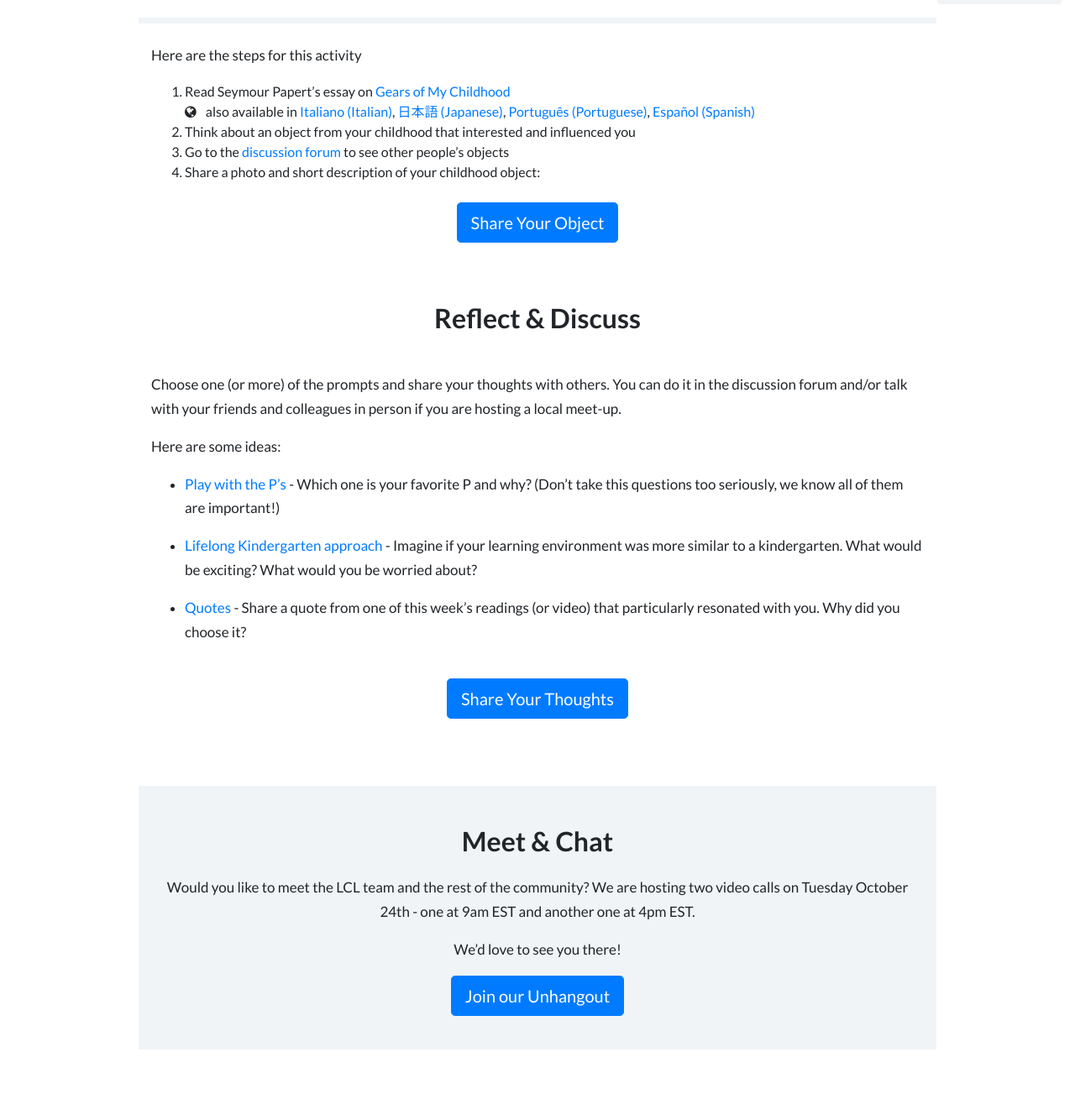
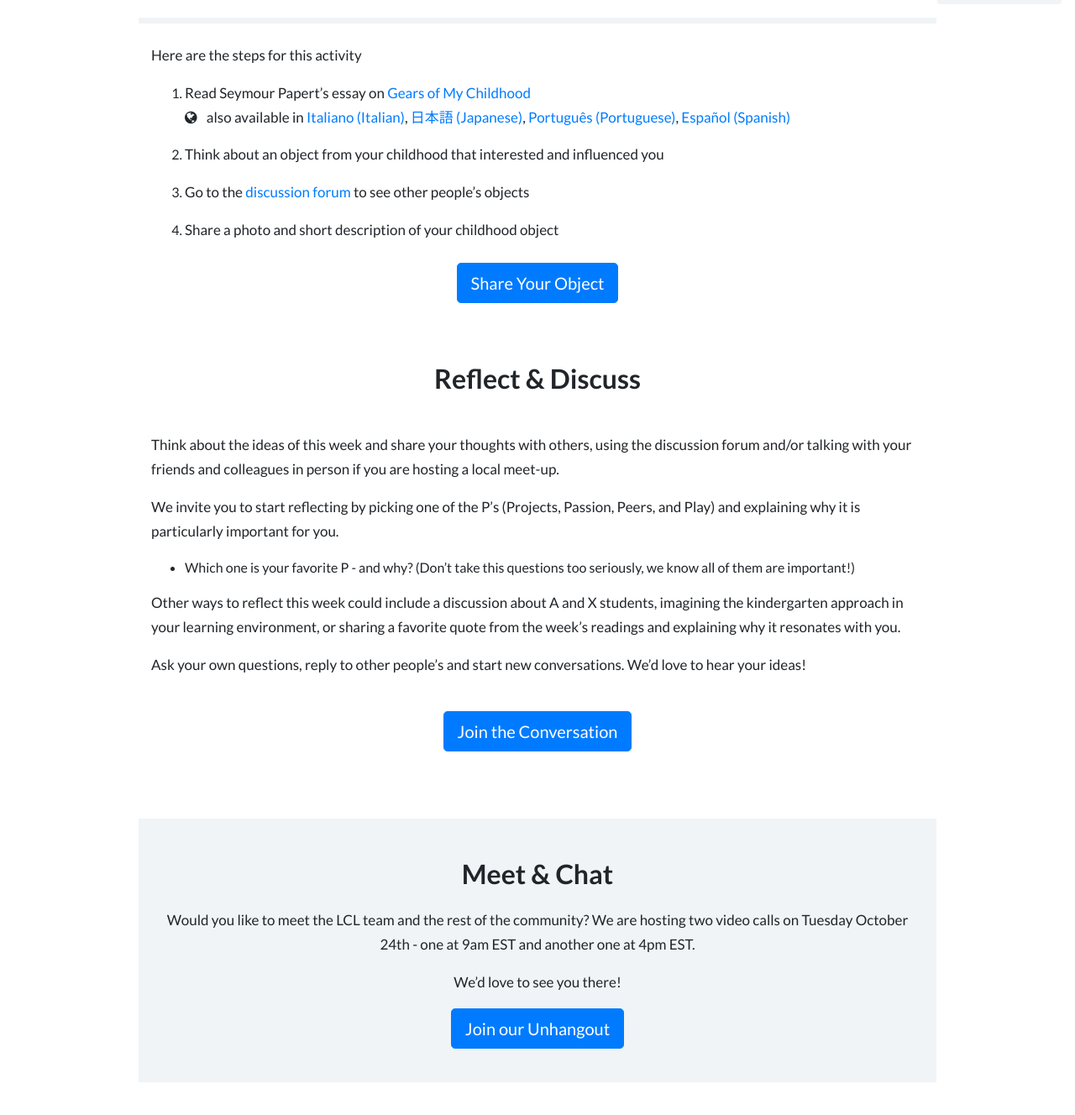
Before and after one commit to mitmedialab/lcl, a Jekyll site: the page built from _modules/week1.md, in a window 1280 px wide and 1400 px high, scrolled down 1529 px, cut to the strip 65-1393 px from the top of the window. Shown: the whole strip at 84% size. Built offline with Jekyll 4.4.1, drawn with Linux system fonts in a browser that asks for light colours; nearby versions of some CDN libraries.

Commit message:
updated text week1

```diff
--- a/_modules/week1.md
+++ b/_modules/week1.md
@@ -35,7 +35,7 @@ watch-read:
   add-readings:
 
 make-share:
-  forum-link: http://lcl-discuss.media.mit.edu
+  forum-link: http://lcl-discuss.media.mit.edu/t/week-1-activity-childhood-objects/22
   forum-button-text: Share Your Object
 
   activity-title: Childhood Object
@@ -45,11 +45,15 @@ make-share:
 
   activity-desc: |
     Here are the steps for this activity
+
     1. Read Seymour Papert’s essay on [Gears of My Childhood](./activity/week1/gears.pdf)
     <br/><i class="fa fa-globe mr-2" aria-hidden="true"></i> also available in [Italiano (Italian)](./activity/week1/gears.it.pdf), [日本語 (Japanese)](./activity/week1/gears.ja.pdf), [Português (Portuguese)](./activity/week1/gears.pt.pdf), [Español (Spanish)](./activity/week1/gears.es.pdf)
+
     2. Think about an object from your childhood that interested and influenced you
+
     3. Go to the [discussion forum](http://lcl-discuss.media.mit.edu) to see other people's objects
-    4. Share a photo and short description of your childhood object:
+
+    4. Share a photo and short description of your childhood object
 
 
   video:
@@ -62,25 +66,25 @@ make-share:
     show-subtitle-hint: true
 
 reflect:
-    forum-link: http://lcl-discuss.media.mit.edu
-    forum-button-text: Share Your Thoughts
+    forum-link: http://lcl-discuss.media.mit.edu/t/week-1-reflection-your-favorite-p/56
+    forum-button-text: Join the Conversation
     title:
     discussion-prompt: |
 
-      Choose one (or more) of the prompts and share your thoughts with others.
-      You can do it in the discussion forum and/or talk with your friends and colleagues in person if you are hosting a local meet-up.
+      Think about the ideas of this week and share your thoughts with others, using the discussion forum and/or talking with your friends and colleagues in person if you are hosting a local meet-up.
 
-      Here are some ideas:
+      We invite you to start reflecting by picking one of the P's (Projects, Passion, Peers, and Play) and explaining why it is particularly important for you.
 
-      * [Play with the P's](http://lcl-discuss.media.mit.edu) - Which one is your favorite P and why? (Don't take this questions too seriously, we know all of them are important!)
+      * Which one is your favorite P - and why?
+      (Don't take this questions too seriously, we know all of them are important!)
 
-      * [Lifelong Kindergarten approach](http://lcl-discuss.media.mit.edu) - Imagine if your learning environment was more similar to a kindergarten. What would be exciting? What would you be worried about?
+      Other ways to reflect this week could include a discussion about A and X students, imagining the kindergarten approach in your learning environment, or sharing a favorite quote from the week's readings and explaining why it resonates with you.
 
-      * [Quotes](http://lcl-discuss.media.mit.edu) - Share a quote from one of this week's readings (or video) that particularly resonated with you. Why did you choose it?
+      Ask your own questions, reply to other people's and start new conversations. We'd love to hear your ideas!
 
 
 meet:
-    unhangout-link: https://unhangout.media.mit.edu
+    unhangout-link: https://unhangout.media.mit.edu/event/lcl-week1/
     prompt: |
       Would you like to meet the LCL team and the rest of the community?
       We are hosting two video calls on Tuesday October 24th - one at 9am EST and another one at 4pm EST.
```
Also changed, not shown: 2 other files.
